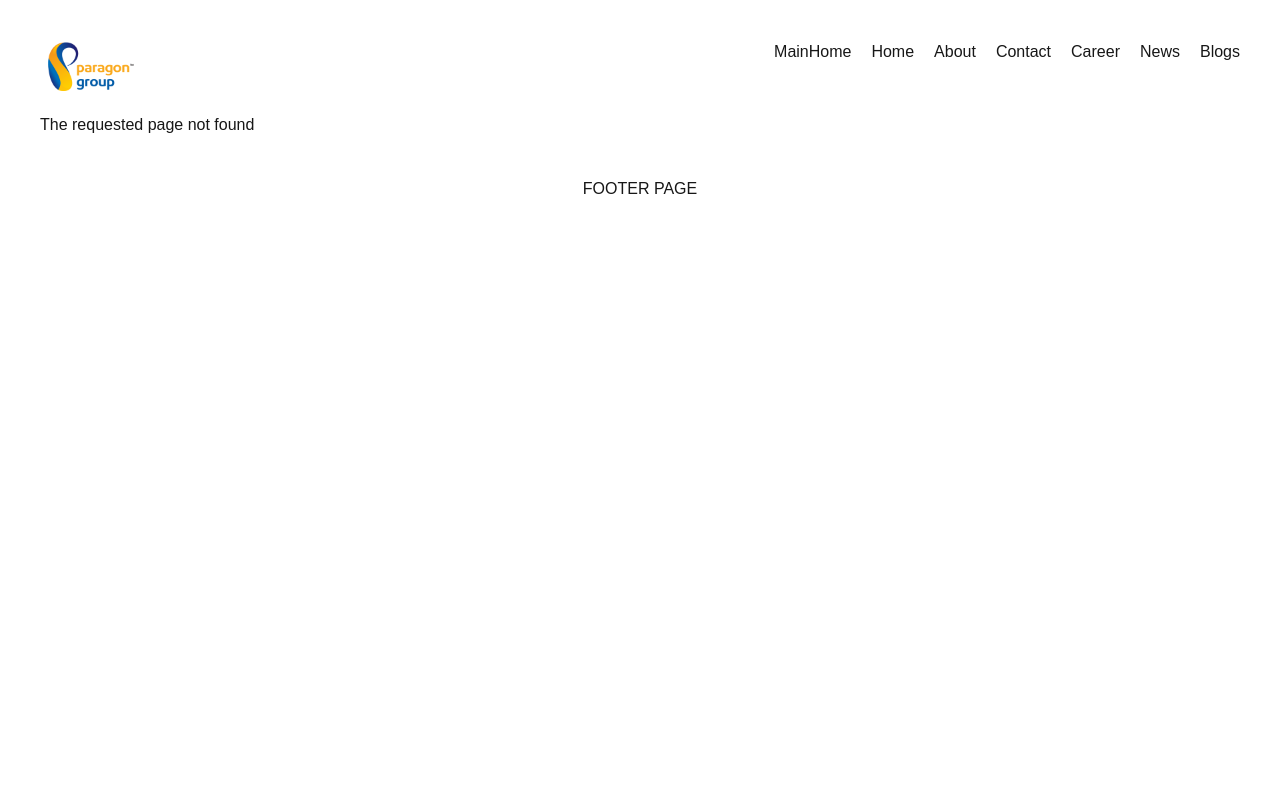
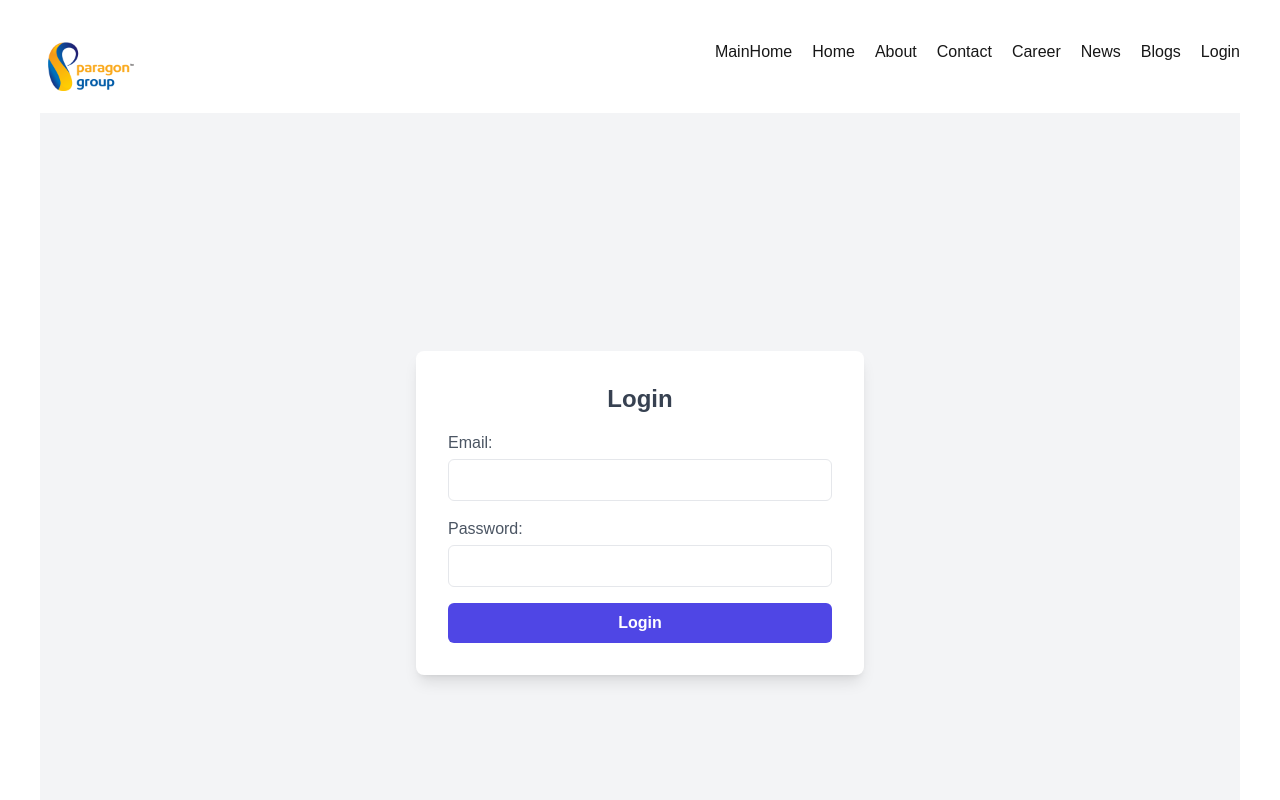
Before and after one commit to Samsuj-joha/paragon-group, a Next.js app in the folder paragon/: page /login in a window 1280 px wide. Before the commit this address had no page. Shown: the top 800 px of the page. Built offline with nearby package versions, Linux system fonts and the light colour scheme.

Commit message:
included authentication formula

```diff
--- a/paragon/app/components/header/page.js
+++ b/paragon/app/components/header/page.js
@@ -38,6 +38,9 @@ export default function Header() {
             <li>
               <Link href="/components/blogs">Blogs</Link>
             </li>
+            <li>
+              <Link href="/login">Login</Link>
+            </li>
           </ul>
         </nav>
       </div>
--- a/paragon/app/components/home/page.js
+++ b/paragon/app/components/home/page.js
@@ -1,10 +1,34 @@
-const Home = () => {
+"use client";
+
+import { useState } from "react";
+import { useRouter } from "next/navigation";
+import Cookies from "js-cookie";
+
+export default function Home() {
+  const [user, setUser] = useState(null);
+  const router = useRouter();
+
+  const handleLogout = () => {
+    Cookies.remove("auth_token");
+    router.push("/login");
+  };
+
   return (
     <div>
-      <h1>this is the home page</h1>
-      <p>Samsujjoha</p>
+      <h1>Home Page</h1>
+      <div>
+        <p>Welcome, {user}!</p>
+        <p>
+          Lorem ipsum dolor sit amet consectetur adipisicing elit. Ratione ut
+          harum quia a aliquid, numquam sequi atque quo libero quibusdam.
+        </p>
+      </div>
+      <button
+        onClick={handleLogout}
+        className="bg-red-500 text-white py-2 px-4 rounded hover:bg-blue-600 transition duration-300 mt-3"
+      >
+        Logout
+      </button>
     </div>
-  )
+  );
 }
-
-export default Home
--- /dev/null
+++ b/paragon/app/login/page.js
@@ -0,0 +1,71 @@
+'use client';
+
+import { useState } from 'react';
+import { createToken, setToken } from '../../lib/auth';
+
+export default function LoginPage() {
+  const [email, setEmail] = useState('');
+  const [password, setPassword] = useState('');
+  const [error, setError] = useState('');
+
+  const handleSubmit = async (e) => {
+    e.preventDefault();
+
+    // Mock user authentication (replace with real authentication)
+    if (email === 'user@example.com' && password === 'password') {
+      const userData = { id: 1, email };
+
+      try {
+        const token = createToken(userData);
+        setToken(token);
+        window.location.href = '/components/home';
+      } catch (error) {
+        console.error('Error during token creation:', error);
+        setError('Failed to create token. Please try again.');
+      }
+    } else {
+      setError('Invalid email or password');
+    }
+  };
+
+  return (
+    <div className="flex items-center justify-center min-h-screen bg-gray-100">
+      <div className="w-full max-w-md p-8 space-y-4 bg-white rounded-lg shadow-lg">
+        <h2 className="text-2xl font-bold text-center text-gray-700">Login</h2>
+
+        <form onSubmit={handleSubmit} className="space-y-4">
+          <div>
+            <label className="block text-gray-600">Email:</label>
+            <input
+              type="email"
+              className="w-full px-3 py-2 mt-1 text-gray-700 border rounded-md focus:outline-none focus:ring focus:ring-indigo-200"
+              value={email}
+              onChange={(e) => setEmail(e.target.value)}
+              required
+            />
+          </div>
+
+          <div>
+            <label className="block text-gray-600">Password:</label>
+            <input
+              type="password"
+              className="w-full px-3 py-2 mt-1 text-gray-700 border rounded-md focus:outline-none focus:ring focus:ring-indigo-200"
+              value={password}
+              onChange={(e) => setPassword(e.target.value)}
+              required
+            />
+          </div>
+
+          <button
+            type="submit"
+            className="w-full py-2 font-semibold text-white bg-indigo-600 rounded-md hover:bg-indigo-700 focus:outline-none focus:ring focus:ring-indigo-300"
+          >
+            Login
+          </button>
+        </form>
+
+        {error && <p className="mt-4 text-center text-red-500">{error}</p>}
+      </div>
+    </div>
+  );
+}
--- /dev/null
+++ b/paragon/lib/auth.js
@@ -0,0 +1,51 @@
+import Cookies from 'js-cookie';
+
+const TOKEN_NAME = 'auth_token';
+const JWT_EXPIRY = 1; // 1 day
+
+// Mock token creation function
+export function createToken(userData) {
+  // JSON.stringify to mimic token generation (not secure, just for example purposes)
+  return JSON.stringify(userData);
+}
+
+// Save the token to cookies
+export function setToken(token) {
+  Cookies.set(TOKEN_NAME, token, { expires: JWT_EXPIRY, sameSite: 'Strict' });
+}
+
+// Retrieve the token from cookies
+export function getToken() {
+  const token = Cookies.get(TOKEN_NAME);
+  return token ? JSON.parse(token) : null; // Parse token to retrieve user data
+}
+
+// Remove token to log out the user
+export function removeToken() {
+  Cookies.remove(TOKEN_NAME);
+}
+
+
+export function decodeToken(token) {
+  try {
+    const parts = token.split('.');
+    if (parts.length !== 3) {
+      throw new Error('Invalid token structure');
+    }
+
+    const base64Url = parts[1]; // The payload is the second part
+    const base64 = base64Url.replace(/-/g, '+').replace(/_/g, '/');
+
+    // Decode the payload
+    const jsonPayload = decodeURIComponent(
+      Array.from(atob(base64))
+        .map(c => '%' + c.charCodeAt(0).toString(16).padStart(2, '0'))
+        .join('')
+    );
+
+    return JSON.parse(jsonPayload);
+  } catch (error) {
+    console.error('Failed to decode token:', error);
+    return null;
+  }
+}
```
Also changed, not shown: package.json (added, +7 -0 lines), 1 other file (tests, documents, lock files or other folders).
